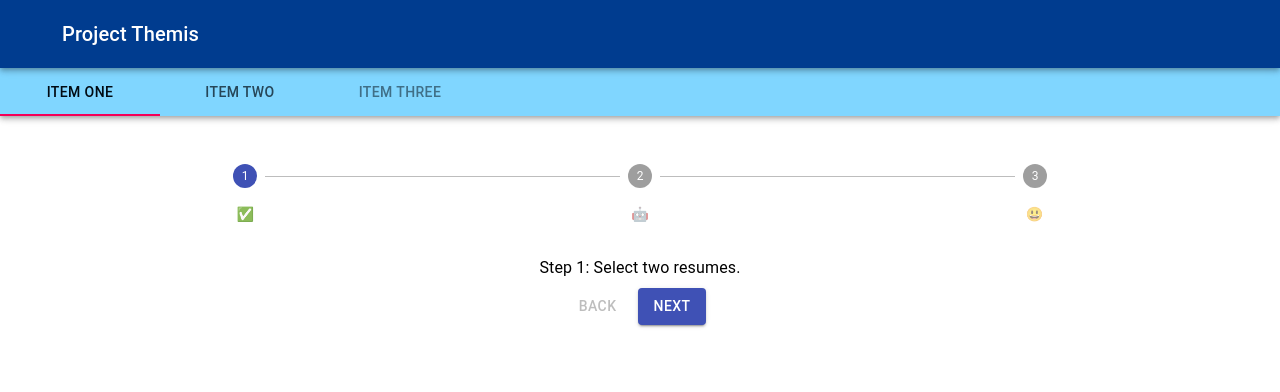
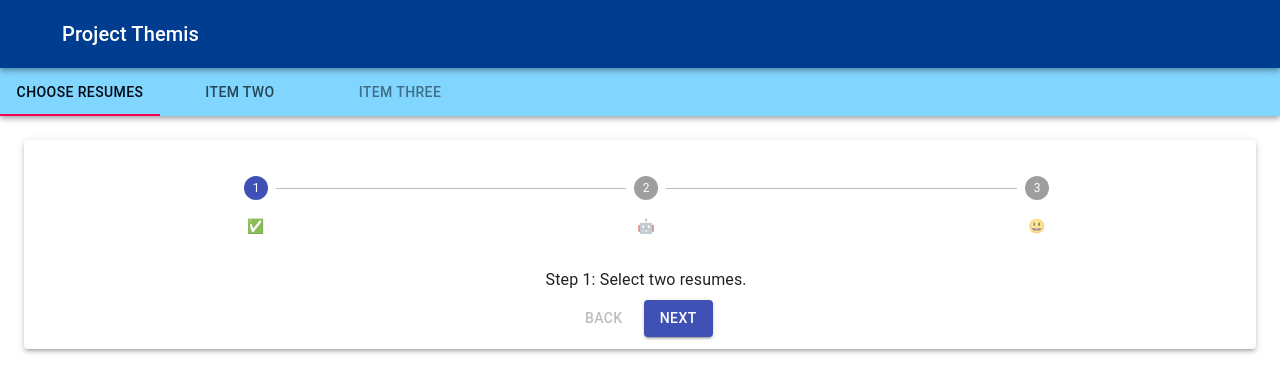
Before and after one commit to kristina-arezina/ai-hack-webapp, a React (Create React App) app: page / in a window 1280 px wide. Shown: the top 392 px of the page. Built offline with nearby package versions, Linux system fonts and the light colour scheme.

Commit message:
adding padding to instructions

```diff
--- a/src/components/Instructions.js
+++ b/src/components/Instructions.js
@@ -8,7 +8,8 @@ import Typography from '@material-ui/core/Typography';
 
 const useStyles = makeStyles((theme) => ({
   root: {
-    width: '100%',
+    width: '99%',
+    padding: "1%"
   },
   button: {
     marginRight: theme.spacing(1),
@@ -80,7 +81,6 @@ export default function Instructions() {
     setActiveStep(step);
   };
 
-
   const handleReset = () => {
     setActiveStep(0);
     setCompleted(new Set());
@@ -92,6 +92,7 @@ export default function Instructions() {
 
   return (
     <div className={classes.root}>
+
       <Stepper alternativeLabel nonLinear activeStep={activeStep}>
         {steps.map((label, index) => {
           const stepProps = {};
--- a/src/components/StepOne.js
+++ b/src/components/StepOne.js
@@ -7,6 +7,7 @@ import Tab from '@material-ui/core/Tab';
 import Typography from '@material-ui/core/Typography';
 import Box from '@material-ui/core/Box';
 import Instructions from "./Instructions"
+import Paper from '@material-ui/core/Paper';
 
 function TabPanel(props) {
   const { children, value, index, ...other } = props;
@@ -63,14 +64,16 @@ export default function StepOne() {
     <div className={classes.root}>
       <AppBar style={{backgroundColor: "#80d6ff"}} position="static">
         <Tabs value={value} onChange={handleChange} aria-label="simple tabs example">
-          <Tab style={{color: "#000a12"}} label="Item One" {...a11yProps(0)} />
+          <Tab style={{color: "#000a12"}} label="Choose Resumes" {...a11yProps(0)} />
         //   Change disabled when do the stuff we want it to do
           <Tab style={{color: "#000a12"}} label="Item Two" {...a11yProps(1)} disabled={false} />
           <Tab style={{color: "#000a12"}} label="Item Three" {...a11yProps(2)} disabled={true}/>
         </Tabs>
       </AppBar>
       <TabPanel value={value} index={0}>
-        <Instructions/>
+        <Paper elevation={3}>
+            <Instructions/>
+        </Paper>
       </TabPanel>
       <TabPanel value={value} index={1}>
         Item Two
```
